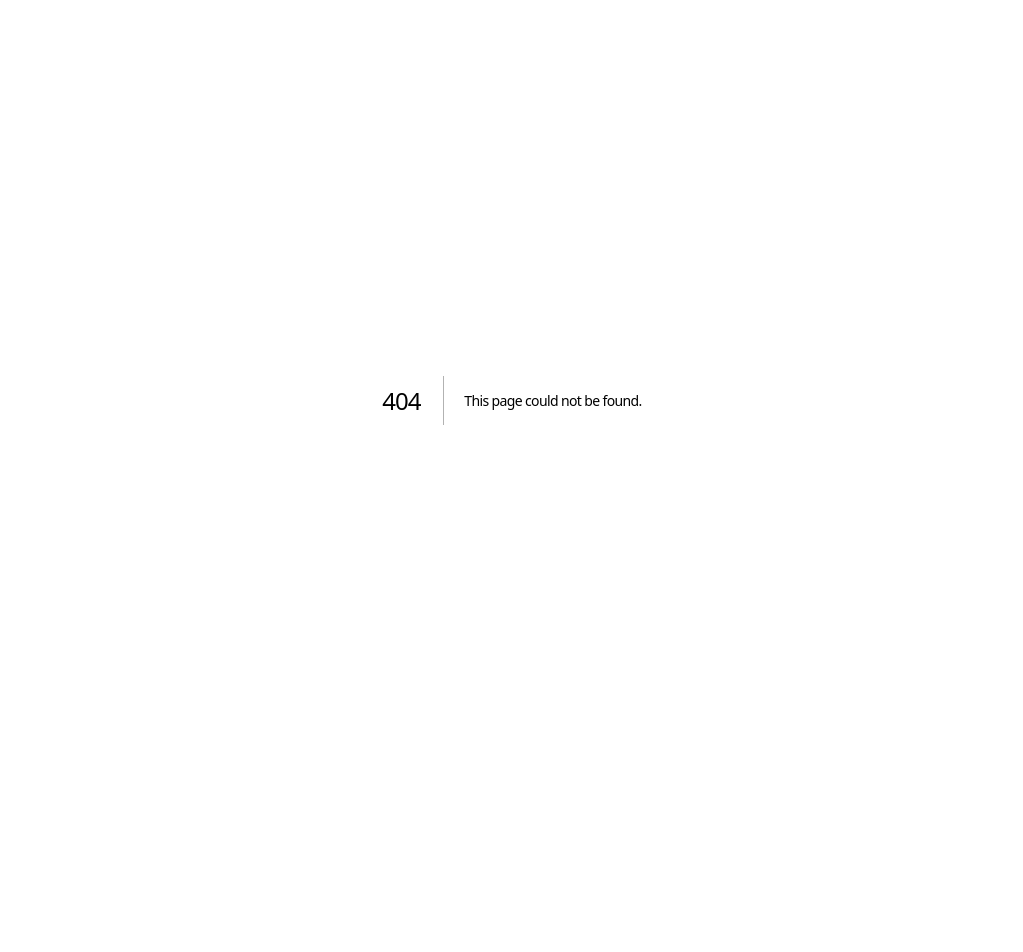
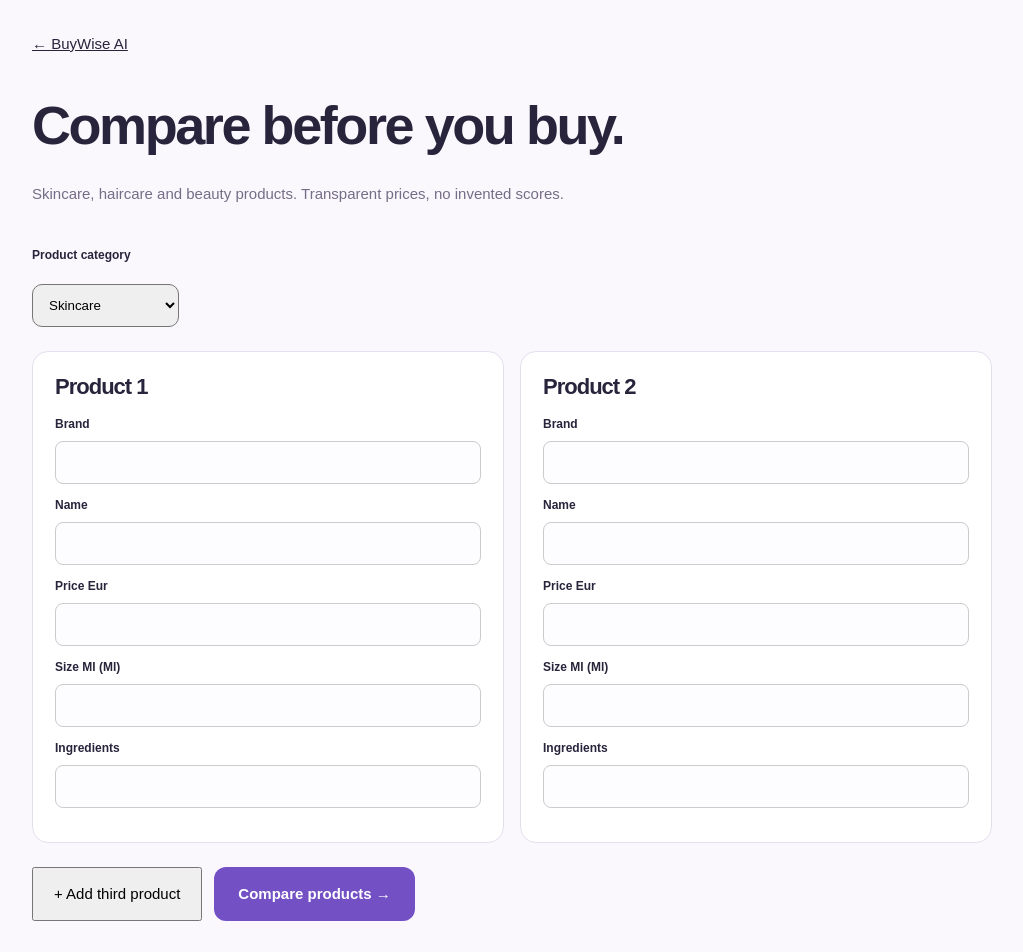
Before and after one commit to GhinwaFAKIH/buywise-ai, a Next.js app in the folder frontend/: page /compare in a window 1280 px wide. Before the commit this address had no page. Shown: the top 952 px of the page, without its empty margins (128-1151 px from the left). Before the commit the page ends 800 px from the top, so only its background shows below. Built offline with nearby package versions, Linux system fonts and the light colour scheme.

Commit message:
Add multi-category product comparison page

```diff
--- /dev/null
+++ b/frontend/app/compare/page.js
@@ -0,0 +1,67 @@
+"use client";
+import { useState } from "react";
+import Link from "next/link";
+
+const blank = () => ({ name: "", brand: "", price_eur: "", size_ml: "", ingredients: "" });
+export default function ComparePage() {
+  const [category, setCategory] = useState("skincare");
+  const [products, setProducts] = useState([blank(), blank()]);
+  const [result, setResult] = useState(null);
+  const [error, setError] = useState("");
+  const [busy, setBusy] = useState(false);
+  function change(index, field, value) {
+    setProducts(current => current.map((p, i) => i === index ? { ...p, [field]: value } : p));
+  }
+  async function compare(event) {
+    event.preventDefault();
+    setError(""); setResult(null); setBusy(true);
+    try {
+      const payload = { category, products: products.map(p => ({
+        ...p, price_eur: Number(p.price_eur), size_ml: Number(p.size_ml),
+        ingredients: p.ingredients.split(/[,;\n]+/).map(s => s.trim()).filter(Boolean)
+      })) };
+      const response = await fetch("/api/compare", { method: "POST", headers: { "Content-Type": "application/json" }, body: JSON.stringify(payload) });
+      const data = await response.json();
+      if (!response.ok) throw new Error(typeof data.detail === "string" ? data.detail : "Check product details and try again.");
+      setResult(data);
+    } catch (e) { setError(e.message); } finally { setBusy(false); }
+  }
+  return <main style={{maxWidth:1000,margin:"auto",padding:"32px 20px 80px"}}>
+    <Link href="/">← BuyWise AI</Link>
+    <header style={{margin:"40px 0"}}><h1 style={{fontSize:"clamp(32px,5vw,54px)"}}>Compare before you buy.</h1><p>Skincare, haircare and beauty products. Transparent prices, no invented scores.</p></header>
+    <form onSubmit={compare}>
+      <label htmlFor="category">Product category</label>
+      <select id="category" value={category} onChange={e=>{setCategory(e.target.value);setResult(null);}} style={{display:"block",padding:12,margin:"8px 0 24px",borderRadius:10}}>
+        <option value="skincare">Skincare</option><option value="haircare">Haircare</option><option value="beauty">Beauty / makeup</option>
+      </select>
+      <div style={{display:"grid",gridTemplateColumns:"repeat(auto-fit,minmax(250px,1fr))",gap:16}}>
+      {products.map((p,i)=><section key={i} style={{background:"white",padding:22,borderRadius:16,border:"1px solid #e4dfee"}}>
+        <h2 style={{fontSize:22,marginBottom:16}}>Product {i+1}</h2>
+        {["brand","name","price_eur","size_ml","ingredients"].map(field=><label key={field} style={{display:"block",marginBottom:12}}>
+          <span style={{display:"block",textTransform:"capitalize",marginBottom:4}}>{field.replaceAll("_"," ")}{field==="size_ml"?" (ml)":""}</span>
+          <input required={field!=="ingredients"} type={field==="price_eur"||field==="size_ml"?"number":"text"} min={field==="price_eur"||field==="size_ml"?"0.01":undefined} step="any" value={p[field]} onChange={e=>change(i,field,e.target.value)} style={{width:"100%",padding:10,border:"1px solid #ccc",borderRadius:8}}/>
+        </label>)}
+        {products.length>2&&<button type="button" onClick={()=>setProducts(v=>v.filter((_,j)=>j!==i))}>Remove</button>}
+      </section>)}
+      </div>
+      <div style={{display:"flex",gap:12,marginTop:24,flexWrap:"wrap"}}>
+        {products.length<3&&<button type="button" onClick={()=>setProducts(v=>[...v,blank()])} style={{padding:"12px 20px"}}>+ Add third product</button>}
+        <button type="submit" disabled={busy} className="primaryButton">{busy?"Comparing…":"Compare products →"}</button>
+      </div>
+    </form>
+    {error&&<p role="alert" style={{color:"#a11"}}>{error}</p>}
+    {result&&<section aria-live="polite" style={{marginTop:48}}>
+      <h2 style={{fontSize:30}}>Your comparison</h2>
+      <p>Lowest unit price: <strong>{result.lowest_unit_price_product}</strong>. This does not mean it is the best product for you.</p>
+      <div style={{display:"grid",gridTemplateColumns:"repeat(auto-fit,minmax(240px,1fr))",gap:16}}>
+        {result.products.map((p,i)=><article key={i} style={{background:"white",padding:20,borderRadius:16,border:"1px solid #e4dfee"}}>
+          <h3>{p.name}</h3><p>€{p.price_eur.toFixed(2)} · {p.size_ml} ml</p>
+          <p><strong>€{p.price_per_10ml.toFixed(2)} / 10 ml</strong></p>
+          <p>Ingredients listed: {p.ingredient_count}</p>
+          <p>{p.score==null?"Effectiveness not scored":`Existing skincare heuristic: ${p.score}/100`}</p>
+          {(p.warnings||[]).slice(0,2).map((w,j)=><p key={j} style={{fontSize:13}}>{w}</p>)}
+        </article>)}
+      </div><p style={{marginTop:20,fontSize:13}}>{result.methodology}</p>
+    </section>}
+  </main>;
+}
```
